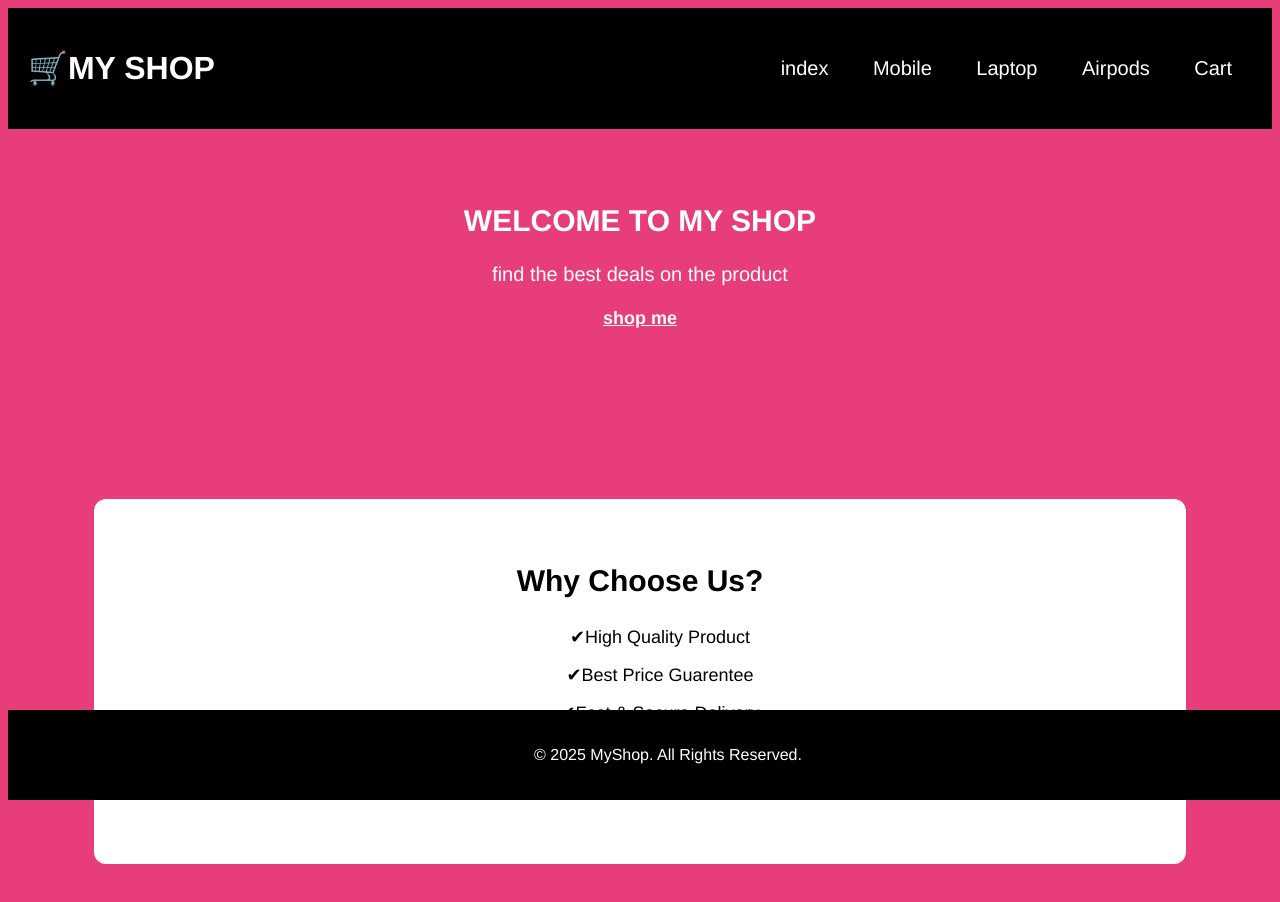
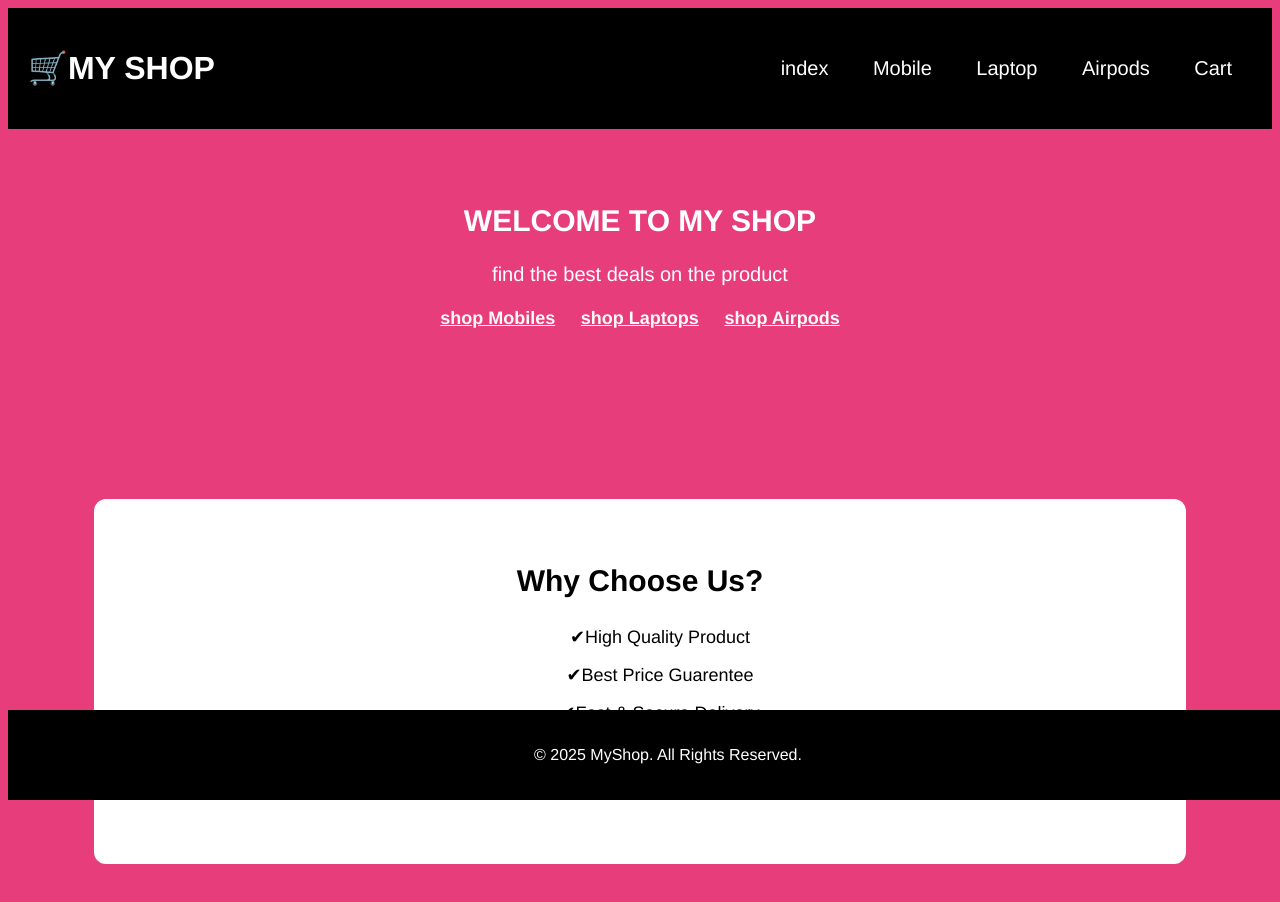
Before and after one commit to mutyalalakshmisrivalli/E-commerce, a plain HTML site: page index.html in a window 1280 px wide. Drawn offline with Linux system fonts and the light colour scheme.

Commit message:
Update shop links in index.html

```diff
--- a/index.html
+++ b/index.html
@@ -23,7 +23,9 @@
         <section class="main">
         <h2>WELCOME TO MY SHOP</h2>
         <P>find the best deals on the product</P>
-        <a href="product.html"class="btn">shop me</a>
+        <a href="mobile.html"class="btn">shop Mobiles</a>
+        <a href="laptop.html"class="btn">shop Laptops</a>
+        <a href="airpods.html"class="btn">shop Airpods</a>
     </section>
 <section class="highlights">
         <h2>Why Choose Us?</h2>
```
